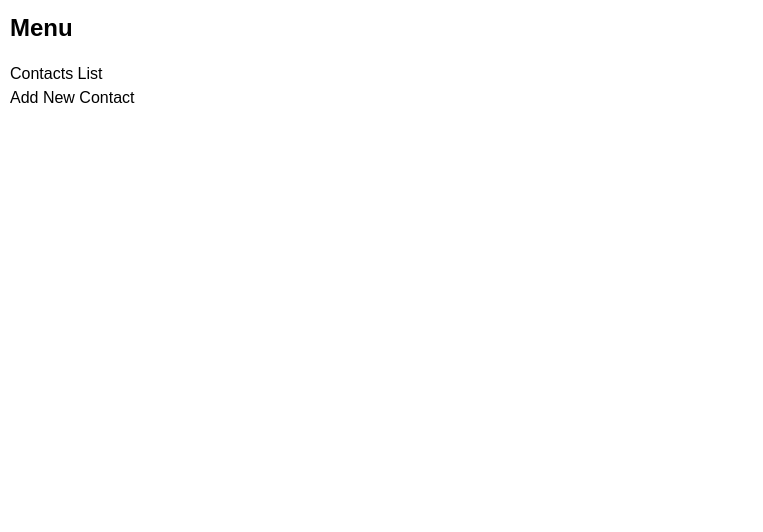
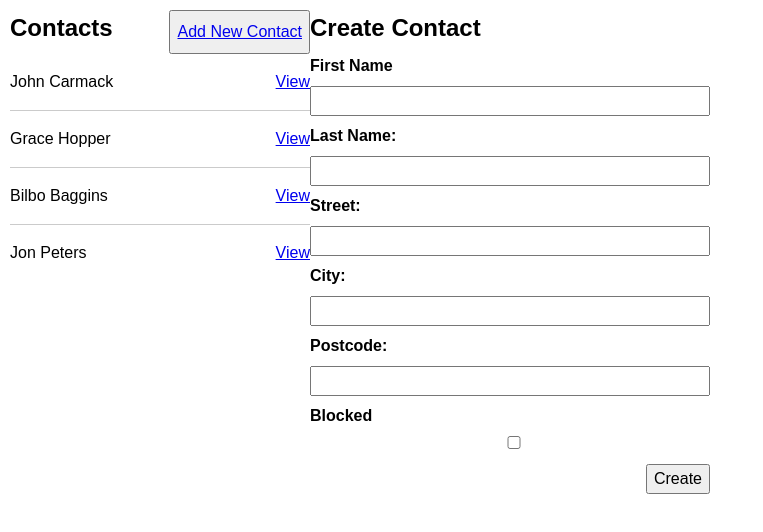
Before and after one commit to boolean-uk/react-address-book, a React (Create React App) app: page /add in a window 1280 px wide. Shown: the top 532 px of the page, without its empty margins (0-763 px from the left). Built offline with nearby package versions, Linux system fonts and the light colour scheme; data requests are answered from the project's data file.

Commit message:
some progress

```diff
--- a/db/db.json
+++ b/db/db.json
@@ -13,6 +13,20 @@
       "lastName": "Hopper",
       "street": "32 Deebug Road",
       "city": "London"
+    },
+    {
+      "firstName": "Bilbo",
+      "lastName": "Baggins",
+      "street": "Hobbiton",
+      "city": "The Shire",
+      "id": 3
+    },
+    {
+      "firstName": "Jon",
+      "lastName": "Peters",
+      "street": "A Road",
+      "city": "A City",
+      "id": 4
     }
   ]
 }
--- a/src/App.js
+++ b/src/App.js
@@ -7,22 +7,23 @@ import "./styles/styles.css"
 
 export default function App() {
   const [contacts, setContacts] = useState([])
+  const [counter,setCounter] = useState(0)
 
-  //TODO: Load all contacts on useEffect when component first renders
+  useEffect(() => contacts && fetch("http://localhost:4000/contacts")
+          .then(res => res.json())
+          .then(json => setContacts(() => json))
+          , [counter])
 
   return (
     <>
       <nav>
-        <h2>Menu</h2>
-        <ul>
-          {/* TODO: Make these links */}
-          <li>Contacts List</li>
-          <li>Add New Contact</li>
-        </ul>
+        <ContactsList contacts={contacts}/>
       </nav>
       <main>
         <Routes>
-          {/* TODO: Add routes here  */}
+          <Route path="/">Nowt</Route>
+          <Route path="/add" element={<ContactsAdd contacts={contacts} setContacts={setContacts} setCounter={setCounter}/>}/>
+          <Route path="/:id" element={<ContactsView/>}/>
         </Routes>
       </main>
     </>
--- a/src/components/ContactsAdd.js
+++ b/src/components/ContactsAdd.js
@@ -3,29 +3,64 @@ import { useNavigate } from "react-router-dom";
 
 function ContactsAdd(props) {
 
-  // setContacts and contacts must be passed as props
-  // to this component so new contacts can be added to the
-  // state
-  const { setContacts, contacts } = props
+  const empty = {
+    firstName: "",
+    lastName: "",
+    street: "",
+    city: "",
+    postcode: "",
+    isBlocked: false
+  }
 
-  //TODO: Implement controlled form
-  //send POST to json server on form submit
+  const { setContacts, contacts, setCounter } = props
+  const [{firstName,lastName,street,city, postcode, isBlocked},setContact] = useState(empty)
+
+  const options = {
+    method: "POST",
+    headers: {
+      "Content-Type": "application/json"
+    },
+    body: JSON.stringify({firstName,lastName,street,city,postcode,isBlocked})
+  }
+
+  function handleSubmit(event){
+    event.preventDefault()
+    fetch("http://localhost:4000/contacts", options)
+    .then(res=>res.json())
+    .then(() => {
+      setCounter(prev => prev+1)
+      setContact(empty)})
+  }
+
+  function handleInput(event){
+    setContact(prev => ({...prev,[event.target.name]: event.target.value}))
+  }
+
+  function handleCheck(event){
+    setContact(prev => ({...prev, [event.target.name]: event.target.checked}))
+  }
 
   return (
-    <form className="form-stack contact-form">
+    <form className="form-stack contact-form" onSubmit={handleSubmit}>
       <h2>Create Contact</h2>
 
       <label htmlFor="firstName">First Name</label>
-      <input id="firstName" name="firstName" type="text" required />
+      <input id="firstName" name="firstName" type="text" onChange={handleInput} value={firstName} required />
 
       <label htmlFor="lastName">Last Name:</label>
-      <input id="lastName" name="lastName" type="text" required/>
+      <input id="lastName" name="lastName" type="text" onChange={handleInput} value={lastName} required/>
 
       <label htmlFor="street">Street:</label>
-      <input id="street" name="street" type="text" required/>
+      <input id="street" name="street" type="text" onChange={handleInput} value={street} required/>
 
       <label htmlFor="city">City:</label>
-      <input id="city" name="city" type="text" required/>
+      <input id="city" name="city" type="text" onChange={handleInput} value={city} required/>
+
+      <label htmlFor="postcode">Postcode:</label>
+      <input id="postcode" name="postcode" type="text" onChange={handleInput} value={postcode} required/>
+
+      <label htmlFor="blocked">Blocked</label>
+      <input id="blocked" name="isBlocked" type="checkbox" onChange={handleCheck} checked={isBlocked}></input>
 
       <div className="actions-section">
         <button className="button blue" type="submit">
--- a/src/components/ContactsList.js
+++ b/src/components/ContactsList.js
@@ -10,6 +10,7 @@ function ContactsList(props) {
     <>
       <header>
         <h2>Contacts</h2>
+        <button><Link to="/add">Add New Contact</Link></button>
       </header>
       <ul className="contacts-list">
         {contacts.map((contact, index) => {
@@ -20,8 +21,9 @@ function ContactsList(props) {
                 {firstName} {lastName}
               </p>
               <p>
-                { /** TODO: Make a Link here to view contact */}
+              <Link to= {`/${contact.id}`}>
                 View
+              </Link>
               </p>
             </li>
           )
--- a/src/components/ContactsView.js
+++ b/src/components/ContactsView.js
@@ -4,6 +4,14 @@ import { useParams } from "react-router-dom"
 function ContactsView() {
   const [contact, setContact] = useState(false)
 
+  const params = useParams()
+  console.log(params)
+  useEffect(() => fetch(`http://localhost:4000/contacts/${params.id}`)
+          .then(res => res.json())
+          .then(json => {
+            console.log(json)
+            setContact(json)})
+          ,[params])
   //TODO: Get the contact to load from the params and fetch.
   //With useEffect, load the contact when params changes
   //and update contact state
--- a/src/styles/styles.css
+++ b/src/styles/styles.css
@@ -30,6 +30,13 @@ ol[class],
 li {
   margin: 0;
 }
+
+header {
+  display: flex;
+  justify-content: space-between;
+}
+
+
 
 /* Set core body defaults */
 body {
```
